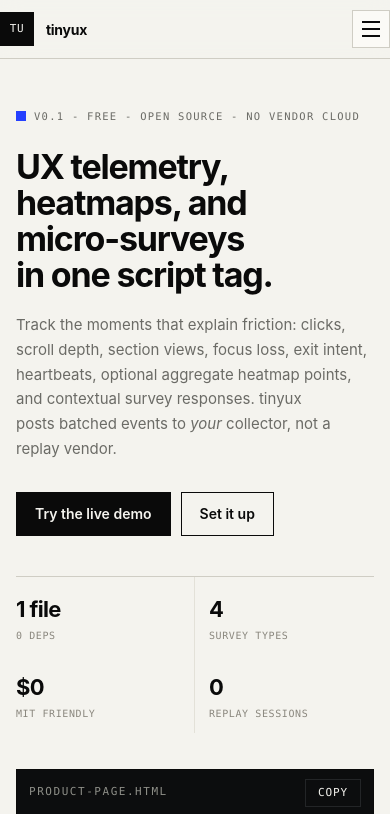
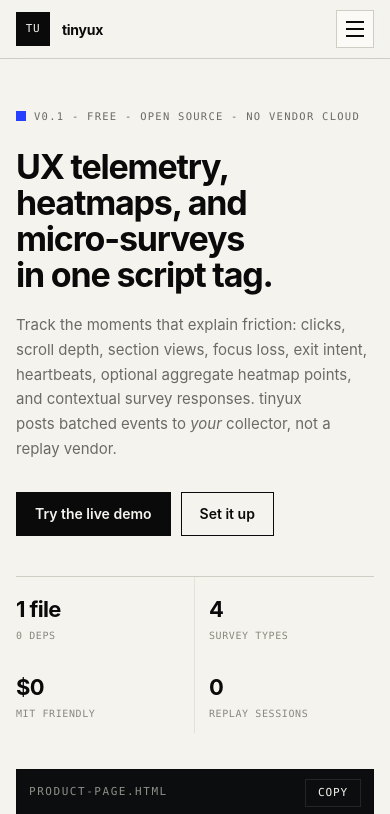
Before and after one commit to tanzir71/tinyuxjs, a website: page index.html in a window 390 px wide. Shown: the top 814 px of the page. Drawn offline with Linux system fonts and the light colour scheme.

Commit message:
responsive.

```diff
--- a/docs/site.css
+++ b/docs/site.css
@@ -33,7 +33,7 @@ a { color: inherit; text-decoration: none; }
 .skip:focus { position: fixed; left: 16px; top: 16px; z-index: 9999; width: auto; height: auto; margin: 0; overflow: visible; clip: auto; white-space: normal; border: 1px solid var(--fg); background: var(--bg); padding: 8px 12px; font-size: 14px; }
 
 header { position: sticky; top: 0; z-index: 40; border-bottom: 1px solid var(--border); background: rgba(244, 243, 238, 0.92); backdrop-filter: blur(10px); }
-.header-inner { display: flex; align-items: center; justify-content: space-between; gap: 16px; padding: 12px 0; }
+.header-inner { display: flex; align-items: center; justify-content: space-between; gap: 16px; padding-top: 12px; padding-bottom: 12px; }
 .brand { display: inline-flex; align-items: center; gap: 12px; min-width: 0; }
 .logo { display: grid; place-items: center; width: 34px; height: 34px; background: var(--fg); flex: none; }
 .logo span { font-family: var(--f-mono); font-size: 11px; color: var(--bg); letter-spacing: 0.05em; }
@@ -190,7 +190,7 @@ footer { padding: 40px 0 48px; }
 
 @media (max-width: 720px) {
   .container { padding: 0 16px; }
-  .header-inner { align-items: center; flex-wrap: wrap; gap: 10px 12px; padding: 10px 0; }
+  .header-inner { align-items: center; flex-wrap: wrap; gap: 10px 12px; padding-top: 10px; padding-bottom: 10px; }
   .brand { flex: none; }
   .menu-toggle { display: inline-flex; margin-left: auto; }
   .site-nav { display: none; flex-basis: 100%; width: 100%; flex-direction: column; align-items: stretch; gap: 2px; padding: 10px 0 4px; border-top: 1px solid var(--border); overflow: visible; font-size: 14px; }
--- a/site.css
+++ b/site.css
@@ -33,7 +33,7 @@ a { color: inherit; text-decoration: none; }
 .skip:focus { position: fixed; left: 16px; top: 16px; z-index: 9999; width: auto; height: auto; margin: 0; overflow: visible; clip: auto; white-space: normal; border: 1px solid var(--fg); background: var(--bg); padding: 8px 12px; font-size: 14px; }
 
 header { position: sticky; top: 0; z-index: 40; border-bottom: 1px solid var(--border); background: rgba(244, 243, 238, 0.92); backdrop-filter: blur(10px); }
-.header-inner { display: flex; align-items: center; justify-content: space-between; gap: 16px; padding: 12px 0; }
+.header-inner { display: flex; align-items: center; justify-content: space-between; gap: 16px; padding-top: 12px; padding-bottom: 12px; }
 .brand { display: inline-flex; align-items: center; gap: 12px; min-width: 0; }
 .logo { display: grid; place-items: center; width: 34px; height: 34px; background: var(--fg); flex: none; }
 .logo span { font-family: var(--f-mono); font-size: 11px; color: var(--bg); letter-spacing: 0.05em; }
@@ -190,7 +190,7 @@ footer { padding: 40px 0 48px; }
 
 @media (max-width: 720px) {
   .container { padding: 0 16px; }
-  .header-inner { align-items: center; flex-wrap: wrap; gap: 10px 12px; padding: 10px 0; }
+  .header-inner { align-items: center; flex-wrap: wrap; gap: 10px 12px; padding-top: 10px; padding-bottom: 10px; }
   .brand { flex: none; }
   .menu-toggle { display: inline-flex; margin-left: auto; }
   .site-nav { display: none; flex-basis: 100%; width: 100%; flex-direction: column; align-items: stretch; gap: 2px; padding: 10px 0 4px; border-top: 1px solid var(--border); overflow: visible; font-size: 14px; }
```
Also changed, not shown: test/run-tests.mjs (+4 -0 lines).
